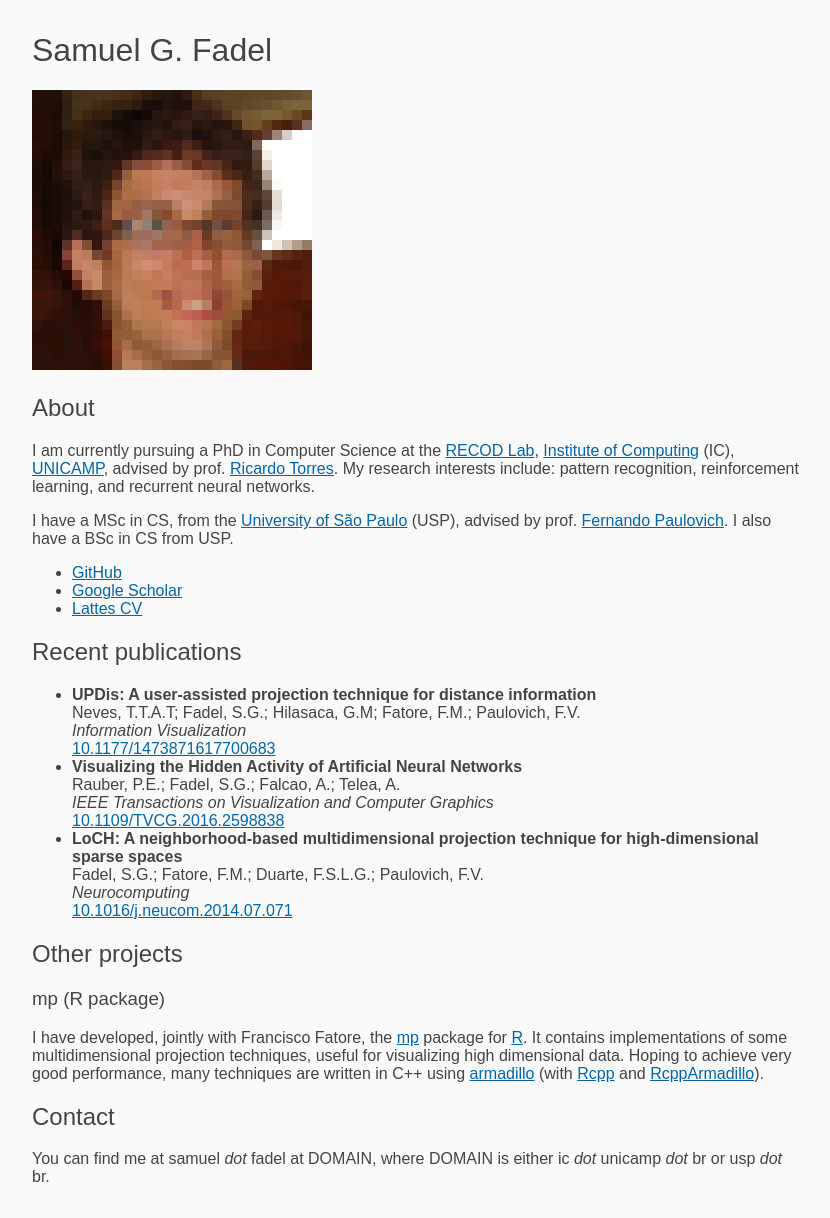
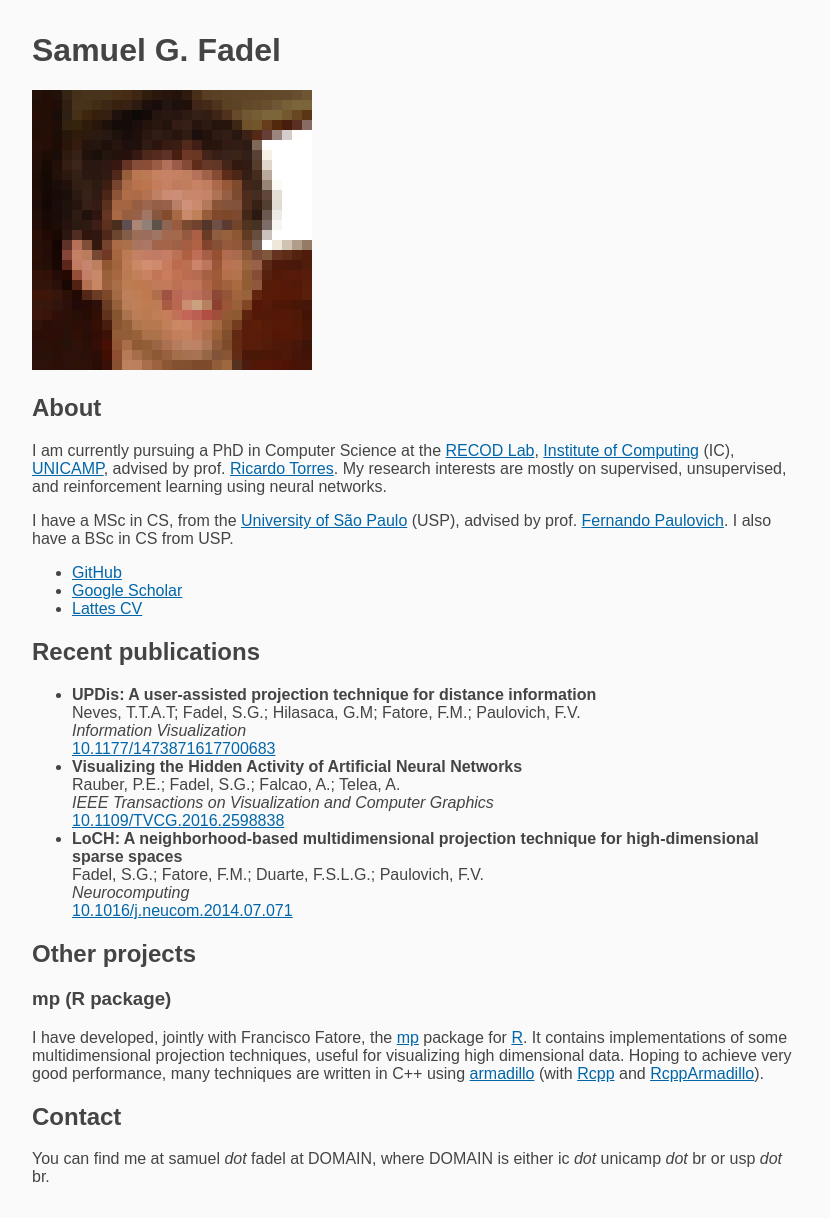
Before and after one commit to jayflyaway/fadel.github.io, a Jekyll site: the page built from README.md, in a window 1280 px wide. Shown: the whole page, without its empty margins (224-1054 px from the left). Built offline with Jekyll 4.4.1, drawn with Linux system fonts in a browser that asks for light colours; our own code applies the rules of GitHub Pages for plain Markdown files.

Commit message:
Less CSS and better wording on research interests.

```diff
--- a/README.md
+++ b/README.md
@@ -3,7 +3,7 @@
 
 ## About
 I am currently pursuing a PhD in Computer Science at the [RECOD Lab](http://www.recod.ic.unicamp.br/), [Institute of Computing](https://www.ic.unicamp.br/) (IC), [UNICAMP](https://www.unicamp.br/), advised by prof. [Ricardo Torres](http://www.ic.unicamp.br/~rtorres/).
-My research interests include: pattern recognition, reinforcement learning, and recurrent neural networks.
+My research interests are mostly on supervised, unsupervised, and reinforcement learning using neural networks.
 
 I have a MSc in CS, from the [University of São Paulo](http://www.usp.br/) (USP), advised by prof. [Fernando Paulovich](http://sites.google.com/site/fpaulovich/).
 I also have a BSc in CS from USP.
--- a/_layouts/default.html
+++ b/_layouts/default.html
@@ -22,8 +22,6 @@
       margin: 0 auto;
     }
 
-    h1, h2, h3, h4, h5, h6 { font-weight: normal; }
-
     a, a:visited { color: #0066aa; }
     a:hover, a:active { color: #0088dd; }
   </style>
```
